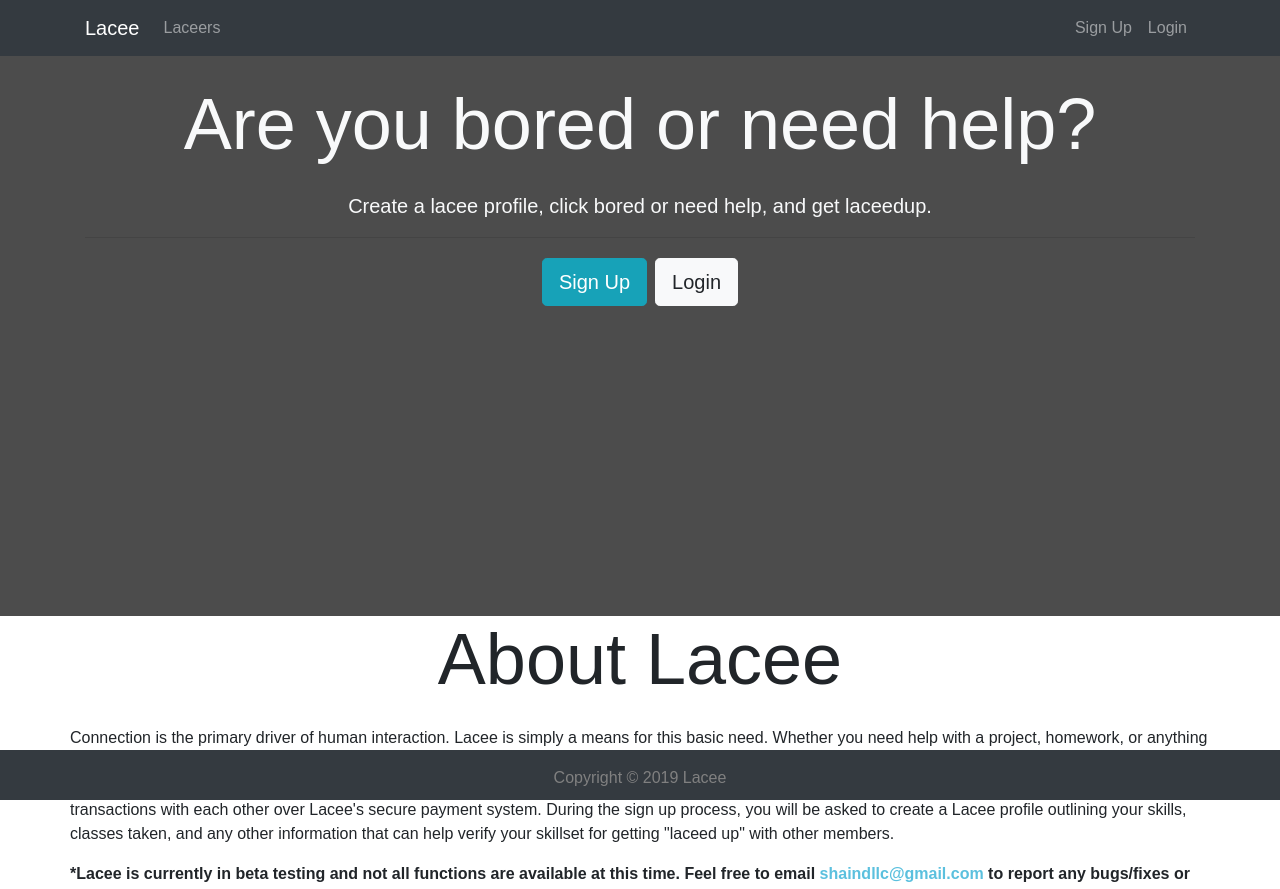
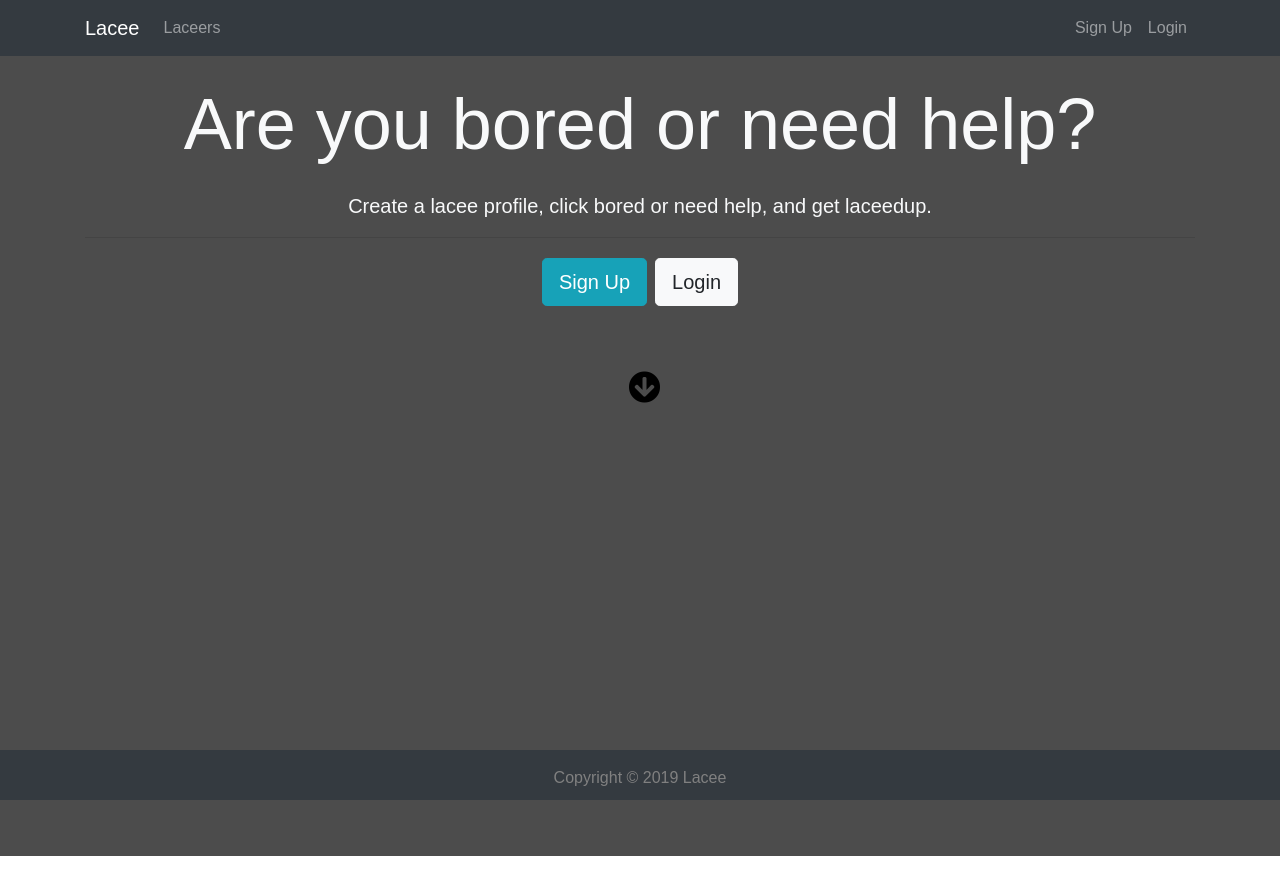
Before and after one commit to ShainDholakiya/Lacee, a React (Create React App) app in the folder client/: page / in a window 1280 px wide. Shown: the top 889 px of the page. Built offline with nearby package versions, Linux system fonts and the light colour scheme.

Commit message:
fixes to homepage

```diff
--- a/client/src/App.css
+++ b/client/src/App.css
@@ -1,23 +1,5 @@
 body {
   margin-bottom: 100px !important;
-}
-
-img {
-  width: 100%;
-}
-
-.landing {
-  position: relative;
-  /* background: url("./img/showcase.jpg") no-repeat; */
-  /* background-image: linear-gradient(70deg, grey, white); */
-  background-size: cover;
-  background-position: center;
-  height: 70vh;
-  margin-top: -24px;
-}
-
-.landing-inner {
-  padding-top: 25px;
 }
 
 .dark-overlay {
@@ -27,6 +9,36 @@ img {
   left: 0;
   width: 100%;
   height: 100%;
+}
+
+.landing {
+  position: relative;
+  background-size: cover;
+  height: 100vh;
+  margin-top: -24px;
+}
+
+.learn-more-btn {
+  color: black;
+  position: relative;
+  top: 65px;
+  left: 49%;
+}
+
+.learn-more-btn:hover {
+  color: #5bc0de;
+}
+
+.about {
+  padding-top: 25px;
+}
+
+.landing-inner {
+  padding-top: 25px;
+}
+
+img {
+  width: 100%;
 }
 
 .card-form {
@@ -47,12 +59,11 @@ footer {
   bottom: 0;
   width: 100%;
   height: 50px;
-  /* background-color: black; */
+
   color: gray;
 }
 
 nav {
-  /* background-color: black; */
   width: 100%;
 }
 
@@ -65,21 +76,8 @@ nav {
 }
 
 .btn-laceedup {
-  /* margin-bottom: 15px;
-  margin-top: 10px; */
   margin: 0px 5px 0px 5px;
 }
-
-/* .boredorneedhelp {
-  position: relative;
-  background-color: black;
-  width: 100%;
-  background-size: cover;
-  background-position: center;
-  height: 100vh;
-  margin-top: -24px;
-  margin-bottom: -50px;
-} */
 
 .bored {
   margin-right: 50px;
@@ -88,7 +86,6 @@ nav {
 
 .bored:hover {
   box-shadow: 10px 10px 5px grey;
-  /* color: black; */
 }
 
 .needhelp {
@@ -96,7 +93,6 @@ nav {
 }
 
 .needhelp:hover {
-  /* color: black; */
   box-shadow: 10px 10px 5px grey;
 }
 
@@ -112,11 +108,9 @@ nav {
 
 hr {
   margin-bottom: 20px;
-  /* background-color: black; */
 }
 
 .thanks {
-  text-align: center;
   font-size: 20px;
 }
 
--- a/client/src/App.js
+++ b/client/src/App.js
@@ -27,7 +27,6 @@ import Post from "./components/post/Post";
 import PostRead from "./components/posts/PostRead";
 import NotFound from "./components/not-found/NotFound";
 import BoredOrNeedHelp from "./components/BoredOrNeedHelp";
-// import NeedHelp from "./components/BoredOrNeedHelp/NeedHelp";
 
 import "./App.css";
 
@@ -109,9 +108,6 @@ class App extends Component {
               <Switch>
                 <PrivateRoute exact path="/bored" component={PostRead} />
               </Switch>
-              {/* <Switch>
-                <PrivateRoute exact path="/feed" component={Posts} />
-              </Switch> */}
               <Switch>
                 <PrivateRoute exact path="/post/:id" component={Post} />
               </Switch>
--- a/client/src/components/edit-profile/EditProfile.js
+++ b/client/src/components/edit-profile/EditProfile.js
@@ -5,7 +5,6 @@ import PropTypes from "prop-types";
 import TextFieldGroup from "../common/TextFieldGroup";
 import TextAreaFieldGroup from "../common/TextAreaFieldGroup";
 import InputGroup from "../common/InputGroup";
-import SelectListGroup from "../common/SelectListGroup";
 import { createProfile, getCurrentProfile } from "../../actions/profileActions";
 import isEmpty from "../../validation/is-empty";
 
--- a/client/src/components/layout/Landing.js
+++ b/client/src/components/layout/Landing.js
@@ -34,11 +34,15 @@ class Landing extends Component {
                     Login
                   </Link>
                 </div>
+
+                <a className="learn-more-btn" href="#about">
+                  <i className="fas fa-arrow-circle-down fa-2x" />
+                </a>
               </div>
             </div>
           </div>
         </div>
-        <div className="container about">
+        <div className="container about" id="about">
           <div className="row">
             <div className="col-md-12 text-center">
               <h1 className="display-3 mb-4">About Lacee</h1>
--- a/client/src/components/posts/PostItem.js
+++ b/client/src/components/posts/PostItem.js
@@ -36,7 +36,7 @@ class PostItem extends Component {
         <div className="row">
           <div className="col-md-2">
             {/* <Link to={`/profile/${profile.handle}`}> */}
-            <a href="">
+            <a href="profile.html">
               <img
                 className="rounded-circle d-none d-md-block"
                 src={post.avatar}
```
Also changed, not shown: 1 other file (tests, documents, lock files or other folders).
